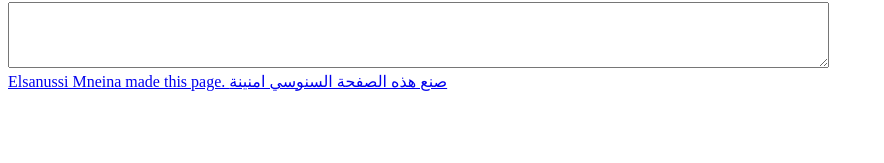
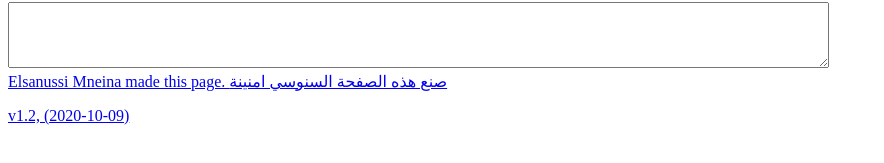
Before and after one commit to elsanussi-s-mneina/basic-arabic-diacritic-remover-web-app, a plain HTML site: page index.html in a window 1280 px wide. Shown: the part 489-652 px from the top of the page, without its empty margins (0-884 px from the left). Drawn offline with Linux system fonts and the light colour scheme.

Commit message:
Add version number and link to repository

```diff
--- a/index.html
+++ b/index.html
@@ -131,6 +131,8 @@ SOFTWARE.
   <h2>Output النتيجة</h2>
   <textarea id="arabicOutputTextArea" rows="4" cols="100"></textarea>
 
-  <footer><a href="https://github.com/elsanussi-s-mneina/">Elsanussi Mneina made this page. صنع هذه الصفحة السنوسي امنينة </a></footer>
+  <footer><a href="https://github.com/elsanussi-s-mneina/">Elsanussi Mneina made this page. صنع هذه الصفحة السنوسي امنينة </a>
+    <p><a href="https://github.com/elsanussi-s-mneina/basic-arabic-diacritic-remover-web-app">v1.2, (2020-10-09)</a></p>
+  </footer>
 </body>
 </html>
```
